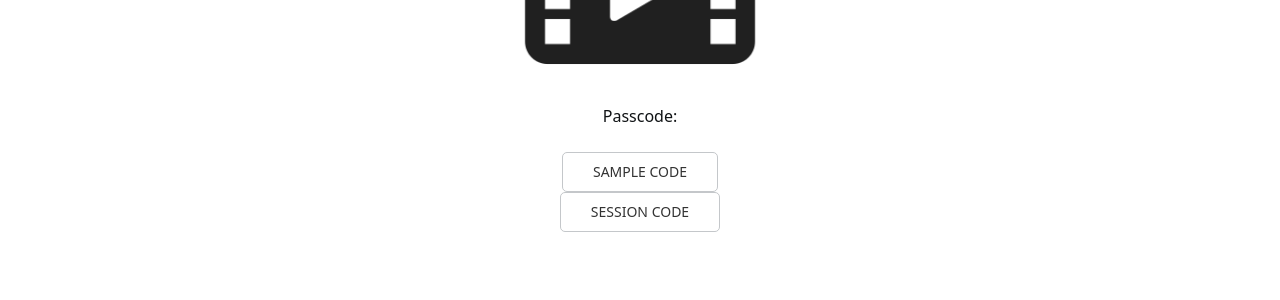
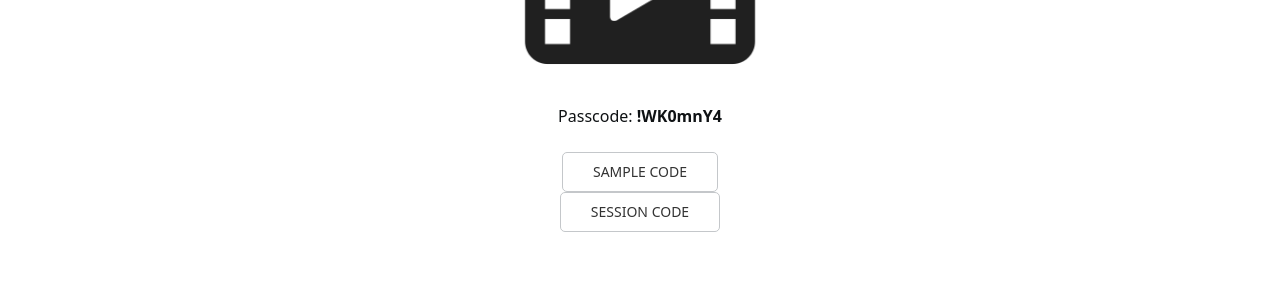
Before and after one commit to Watts-College/paf-514-template, a Jekyll site: the page built from review.md, in a window 1280 px wide and 900 px high, scrolled down 2341 px. Shown: the part 155-455 px from the top of the window. Built offline with Jekyll 4.4.1, drawn with Linux system fonts in a browser that asks for light colours; nearby versions of some CDN libraries; a script bundle is joined from its source files by our own code; library files that are not in the unit come from our copies; a style sheet for code colours, icons or effects is not loaded.

Commit message:
Update review.md

```diff
--- a/review.md
+++ b/review.md
@@ -3,6 +3,7 @@
 
 
 root-url: 'https://raw.githubusercontent.com/Watts-College/paf-514-template/main/review-sessions/'
+
 
 
 session:
@@ -18,8 +19,8 @@
   session-code: 'week-01-control-structures-v4.Rhistory'
 - week2:
   date:  'Tues, Jan 16th, 3pm'
-  video: ''
-  password: ''
+  video: 'https://asu.zoom.us/rec/share/Yydn_WRVkbVAxN1bvpaf6HWQuMpj7y4eg7wW2-b7Smtda10MlqvsYEn7A-zQHJTe.vlVF-U9dCs5mA-jN?startTime=1705442637000'
+  password: '!WK0mnY4'
   sample-code: 'week-02-loops.R'
   session-code: ''
 - week3:
```
